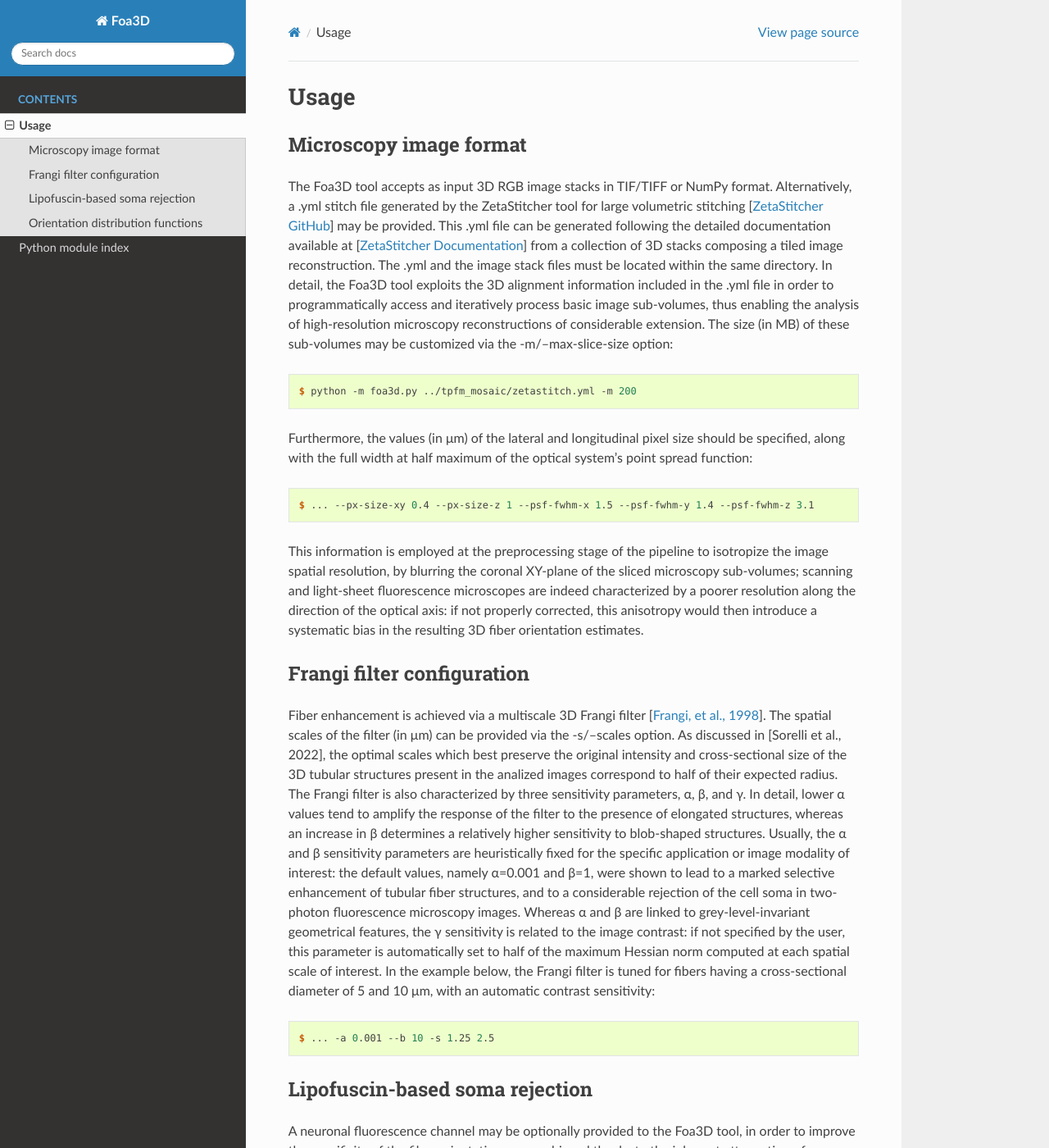
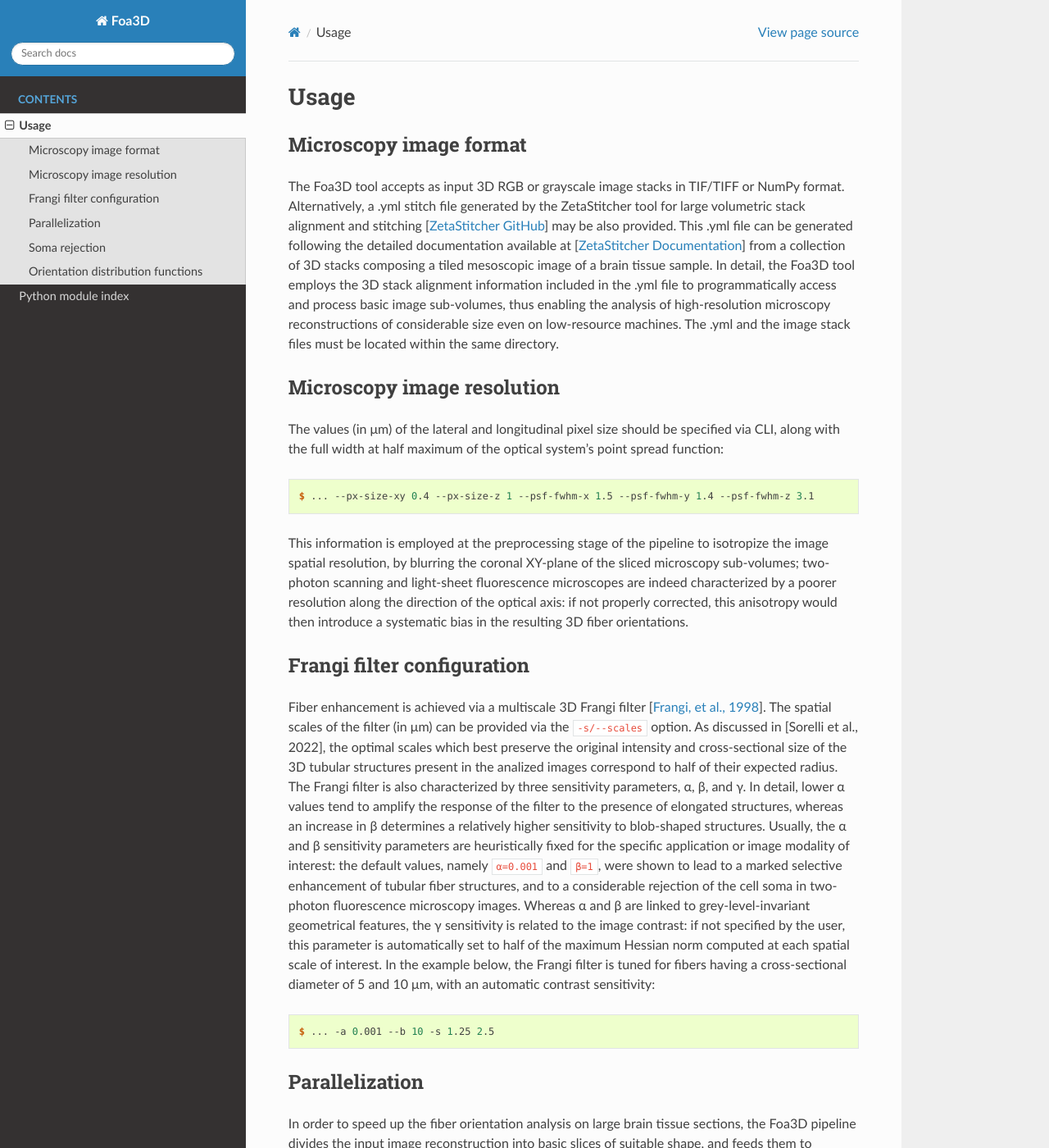
Before and after one commit to lens-biophotonics/fiber-orientation-analysis, a Sphinx documentation site: the page built from doc/source/usage.rst, in a window 1280 px wide and 1400 px high. Shown: the whole window at 82% size. Built offline with Sphinx 7.4.7 and the Read the Docs theme 2.0.0, drawn with Linux system fonts in a browser that asks for light colours; formulas are drawn with MathJax 3; some of the changed text lies outside the part shown.

Commit message:
Improve usage documentation

```diff
--- a/doc/source/usage.rst
+++ b/doc/source/usage.rst
@@ -7,24 +7,23 @@
 
 Microscopy image format
 -----------------------
-The Foa3D tool accepts as input 3D RGB image stacks in TIF/TIFF or NumPy format.
-Alternatively, a .yml stitch file generated by the ZetaStitcher tool for large volumetric stitching
+The Foa3D tool accepts as input 3D RGB or grayscale image stacks in TIF/TIFF or NumPy format.
+Alternatively, a .yml stitch file generated by the ZetaStitcher tool for large volumetric stack alignment and stitching
 [`ZetaStitcher GitHub <https://github.com/lens-biophotonics/ZetaStitcher>`_]
-may be provided. This .yml file can be generated following the detailed documentation available at
+may be also provided. This .yml file can be generated following the detailed documentation available at
 [`ZetaStitcher Documentation <https://lens-biophotonics.github.io/ZetaStitcher/>`_]
-from a collection of 3D stacks composing a tiled image reconstruction.
+from a collection of 3D stacks composing a tiled mesoscopic image of a brain tissue sample.
+In detail, the Foa3D tool employs the 3D stack alignment information included in the .yml file
+to programmatically access and process basic image sub-volumes,
+thus enabling the analysis of high-resolution microscopy reconstructions
+of considerable size even on low-resource machines.
 The .yml and the image stack files must be located within the same directory.
-In detail, the Foa3D tool exploits the 3D alignment information included in the .yml file
-in order to programmatically access and iteratively process
-basic image sub-volumes, thus enabling the analysis of high-resolution microscopy reconstructions
-of considerable extension.
-The size (in MB) of these sub-volumes may be customized via the -m/--max-slice-size option:
 
-.. code-block:: console
+.. _resolution:
 
-   $ python -m foa3d.py ../tpfm_mosaic/zetastitch.yml -m 200
-
-Furthermore, the values (in μm) of the lateral and longitudinal pixel size should be specified,
+Microscopy image resolution
+---------------------------
+The values (in μm) of the lateral and longitudinal pixel size should be specified via CLI,
 along with the full width at half maximum of the optical system's point spread function:
 
 .. code-block:: console
@@ -33,17 +32,16 @@
 
 This information is employed at the preprocessing stage of the pipeline to isotropize the image spatial resolution,
 by blurring the coronal XY-plane of the sliced microscopy sub-volumes;
-scanning and light-sheet fluorescence microscopes are indeed characterized by a poorer resolution
-along the direction of the optical axis:
-if not properly corrected, this anisotropy would then introduce a systematic bias
-in the resulting 3D fiber orientation estimates.
+two-photon scanning and light-sheet fluorescence microscopes are indeed characterized by a poorer resolution
+along the direction of the optical axis: if not properly corrected, this anisotropy would then introduce
+a systematic bias in the resulting 3D fiber orientations.
 
 .. _frangi:
 
 Frangi filter configuration
 ---------------------------
 Fiber enhancement is achieved via a multiscale 3D Frangi filter [`Frangi, et al., 1998 <https://doi.org/10.1007/BFb0056195>`_].
-The spatial scales of the filter (in μm) can be provided via the -s/--scales option.
+The spatial scales of the filter (in μm) can be provided via the ``-s/--scales`` option.
 As discussed in [Sorelli et al., 2022], the optimal scales which best preserve the original intensity
 and cross-sectional size of the 3D tubular structures present in the analized images
 correspond to half of their expected radius.
@@ -52,7 +50,7 @@
 whereas an increase in β determines a relatively higher sensitivity to blob-shaped structures.
 Usually, the α and β sensitivity parameters are heuristically fixed for the specific application
 or image modality of interest:
-the default values, namely α=0.001 and β=1, were shown to lead to a marked selective enhancement of
+the default values, namely ``α=0.001`` and ``β=1``, were shown to lead to a marked selective enhancement of
 tubular fiber structures, and to a considerable rejection of the cell soma in two-photon fluorescence microscopy images.
 Whereas α and β are linked to grey-level-invariant geometrical features,
 the γ sensitivity is related to the image contrast:
@@ -65,17 +63,32 @@
 
    $ ... -a 0.001 --b 10 -s 1.25 2.5
 
+.. _parallelization:
+
+Parallelization
+---------------
+In order to speed up the fiber orientation analysis on large brain tissue sections, the Foa3D pipeline divides
+the input image reconstruction into basic slices of suitable shape, and feeds them to separate concurrent workers.
+By default, Foa3D will use all available logical cores, splitting the multiscale fiber enhancement among parallel
+threads - e.g., 16 image slices will be simultaneously processed at 2 spatial scales of interest on a 32-core CPU.
+The size of these slices is automatically set depending on the currently available RAM.
+The ``--job`` and ``--ram`` options may be otherwise specified via CLI in order to limit the employed resources:
+
+.. code-block:: console
+
+   $ ... --jobs 8 --ram 32
+
 .. _somamask:
 
-Lipofuscin-based soma rejection
--------------------------------
-A neuronal fluorescence channel may be optionally provided to the Foa3D tool,
+Soma rejection
+--------------
+A neuronal soma fluorescence channel may be optionally provided to the Foa3D tool,
 in order to improve the specificity of the fiber orientation maps
 achieved thanks to the inherent attenuation of non-tubular objects offered by the Frangi filter.
 This is performed via a postprocessing step which further suppresses neuronal bodies
 using Yen's automatic thresholding algorithm.
-The enhanced neuronal body rejection may be activated via the -n/--neuron-mask option modifying,
-if required, the default neuronal fluorescence channel:
+The enhanced neuronal body rejection may be activated via the ``-n/--neuron-mask`` option modifying,
+if required, the default channel related to the soma fluorescence:
 
 .. code-block:: console
 
@@ -102,15 +115,16 @@
 
 .. code-block:: console
 
-   $ ... --odf-res 16 32 48
+   $ ... --odf-res 25 50
 
-The Foa3D tool also provides the possibility to repeat the fiber ODFs estimation, skipping the Frangi filtering stage,
-if a pre-estimated fiber orientation vector map is provided as input in place of the raw microscopy image volume:
+The Foa3D tool also provides the possibility to directly repeat the fiber ODFs estimation,
+skipping the Frangi filtering stage, if a pre-computed fiber orientation vector map is provided as input
+in place of the raw microscopy image reconstruction. NumPy and HDF5 files are both supported:
 
 .. code-block:: console
 
-   $ python -m foa3d.py ../fiber_vec.h5 --odf-res 64
+   $ python -m foa3d.py ../fiber_vec.h5 --odf-res 100
 
-The fiber ODFs returned by the Foa3D tool may be accessed using the open source Mrtrix3 software package
+The fiber ODFs returned by the Foa3D tool may be accessed using the open source MRtrix3 software package
 for medical image processing and visualization
 [`Tournier, et al., 2019 <https://doi.org/10.1016/j.neuroimage.2019.116137>`_].
```
